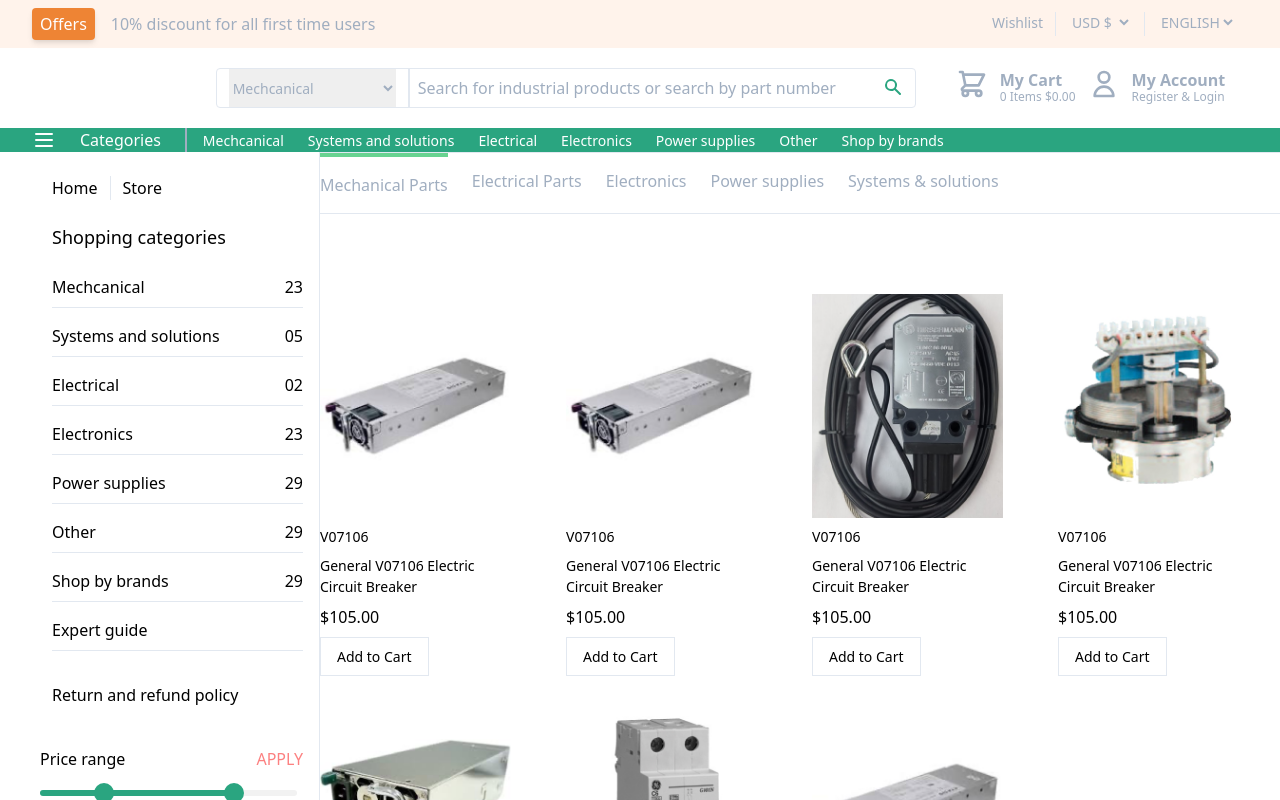
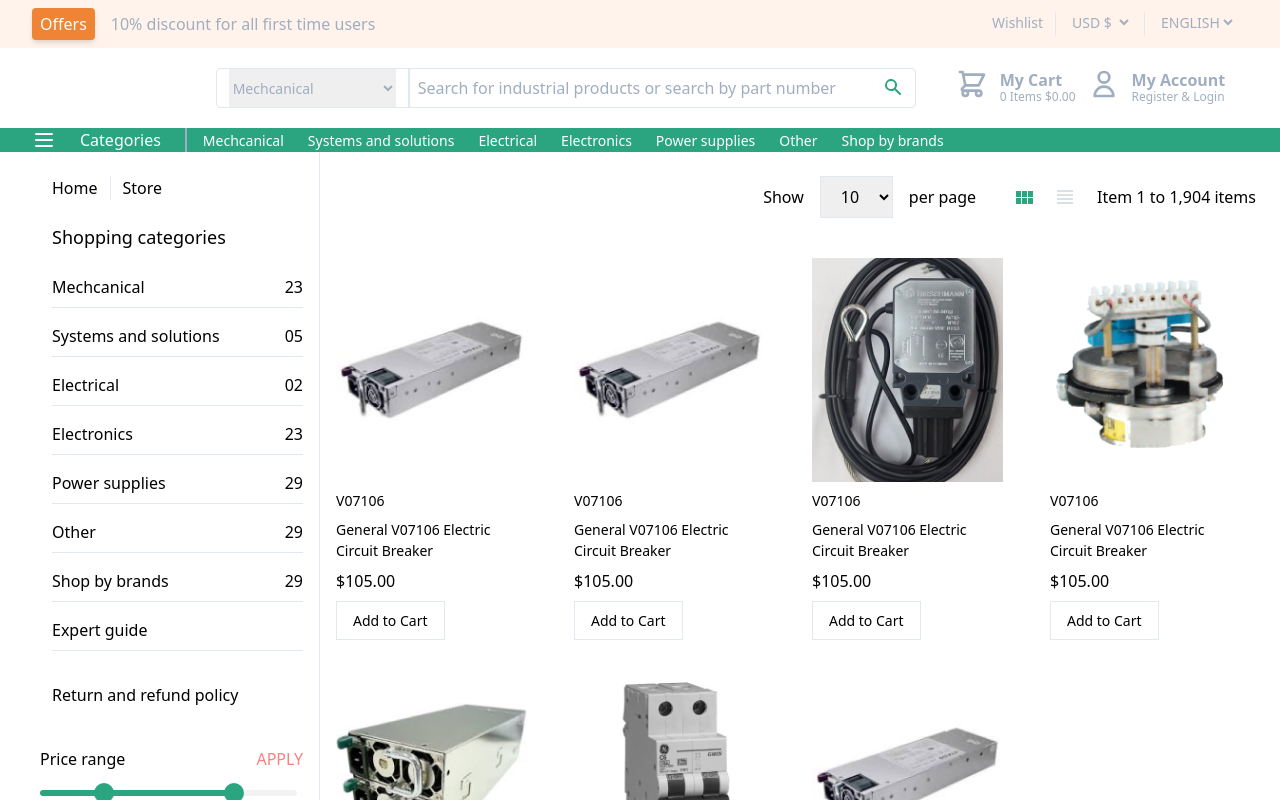
Before and after one commit to AbdulbasitSaid/greaneagle, a Nuxt app: page /store in a window 1280 px wide. Shown: the top 800 px of the page. Built offline with nearby package versions, Linux system fonts and the light colour scheme.

Commit message:
store page

```diff
--- a/pages/store.vue
+++ b/pages/store.vue
@@ -1,6 +1,177 @@
 <template>
   <div>
-    <products></products>
+    <!-- top -->
+    <div class="flex p-6 justify-end items-center gap-10">
+      <div class="flex items-center gap-4">
+        <p>Show</p>
+        <select name="number" id="number" class="py-2 px-4 border">
+          <option value="10">10</option>
+          <option value="20">20</option>
+          <option value="30">30</option>
+        </select>
+        <p>per page</p>
+      </div>
+      <div class="flex items-center gap-6">
+        <svg
+          width="57"
+          height="14"
+          viewBox="0 0 57 14"
+          fill="none"
+          xmlns="http://www.w3.org/2000/svg"
+        >
+          <mask
+            id="mask0"
+            mask-type="alpha"
+            maskUnits="userSpaceOnUse"
+            x="41"
+            y="0"
+            width="16"
+            height="14"
+          >
+            <path
+              fill-rule="evenodd"
+              clip-rule="evenodd"
+              d="M41 10H57V8H41V10ZM41 14H57V12H41V14ZM41 6H57V4H41V6ZM41 0V2H57V0H41Z"
+              fill="white"
+            />
+          </mask>
+          <g mask="url(#mask0)">
+            <rect x="24" y="-18" width="50" height="50" fill="#D9E1E7" />
+            <mask
+              id="mask1"
+              mask-type="alpha"
+              maskUnits="userSpaceOnUse"
+              x="24"
+              y="-18"
+              width="50"
+              height="50"
+            >
+              <rect x="24" y="-18" width="50" height="50" fill="white" />
+            </mask>
+            <g mask="url(#mask1)"></g>
+          </g>
+          <path
+            fill-rule="evenodd"
+            clip-rule="evenodd"
+            d="M0 7H5V1H0V7ZM0 14H5V8H0V14ZM6 14H11V8H6V14ZM12 14H17V8H12V14ZM6 7H11V1H6V7ZM12 1V7H17V1H12Z"
+            fill="#2AA580"
+          />
+          <mask
+            id="mask2"
+            mask-type="alpha"
+            maskUnits="userSpaceOnUse"
+            x="0"
+            y="1"
+            width="17"
+            height="13"
+          >
+            <path
+              fill-rule="evenodd"
+              clip-rule="evenodd"
+              d="M0 7H5V1H0V7ZM0 14H5V8H0V14ZM6 14H11V8H6V14ZM12 14H17V8H12V14ZM6 7H11V1H6V7ZM12 1V7H17V1H12Z"
+              fill="white"
+            />
+          </mask>
+          <g mask="url(#mask2)">
+            <rect x="-17" y="-17" width="50" height="50" fill="#2AA580" />
+            <mask
+              id="mask3"
+              mask-type="alpha"
+              maskUnits="userSpaceOnUse"
+              x="-17"
+              y="-17"
+              width="50"
+              height="50"
+            >
+              <rect x="-17" y="-17" width="50" height="50" fill="white" />
+            </mask>
+            <g mask="url(#mask3)"></g>
+          </g>
+        </svg>
+        <div>Item 1 to 1,904 items</div>
+      </div>
+    </div>
+    <!-- end top -->
+    <div class="p-4 grid grid-cols-4 gap-6">
+      <div class="flex-col w-48 space-y-2">
+        <div class="">
+          <img class="h-56" src="~/assets/images/product1.png" alt="" />
+        </div>
+        <div class="text-sm font-thin">V07106</div>
+        <div class="text-sm font-thin">
+          General V07106 Electric Circuit Breaker
+        </div>
+        <div>$105.00</div>
+        <button class="border px-4 py-2 text-sm">Add to Cart</button>
+      </div>
+
+      <div class="flex-col w-48 space-y-2">
+        <div class="">
+          <img class="h-56" src="~/assets/images/product1.png" alt="" />
+        </div>
+        <div class="text-sm font-thin">V07106</div>
+        <div class="text-sm font-thin">
+          General V07106 Electric Circuit Breaker
+        </div>
+        <div>$105.00</div>
+        <button class="border px-4 py-2 text-sm">Add to Cart</button>
+      </div>
+      <div class="flex-col w-48 space-y-2">
+        <div class="">
+          <img class="h-56" src="~/assets/images/product2.png" alt="" />
+        </div>
+        <div class="text-sm font-thin">V07106</div>
+        <div class="text-sm font-thin">
+          General V07106 Electric Circuit Breaker
+        </div>
+        <div>$105.00</div>
+        <button class="border px-4 py-2 text-sm">Add to Cart</button>
+      </div>
+      <div class="flex-col w-48 space-y-2">
+        <div class="">
+          <img class="h-56" src="~/assets/images/product3.png" alt="" />
+        </div>
+        <div class="text-sm font-thin">V07106</div>
+        <div class="text-sm font-thin">
+          General V07106 Electric Circuit Breaker
+        </div>
+        <div>$105.00</div>
+        <button class="border px-4 py-2 text-sm">Add to Cart</button>
+      </div>
+      <div class="flex-col w-48 space-y-2">
+        <div class="">
+          <img class="h-56" src="~/assets/images/product4.png" alt="" />
+        </div>
+        <div class="text-sm font-thin">V07106</div>
+        <div class="text-sm font-thin">
+          General V07106 Electric Circuit Breaker
+        </div>
+        <div>$105.00</div>
+        <button class="border px-4 py-2 text-sm">Add to Cart</button>
+      </div>
+      <div class="flex-col w-48 space-y-2">
+        <div class="">
+          <img class="h-56" src="~/assets/images/product5.png" alt="" />
+        </div>
+        <div class="text-sm font-thin">V07106</div>
+        <div class="text-sm font-thin">
+          General V07106 Electric Circuit Breaker
+        </div>
+        <div>$105.00</div>
+        <button class="border px-4 py-2 text-sm">Add to Cart</button>
+      </div>
+      <div class="flex-col w-48 space-y-2">
+        <div class="">
+          <img class="h-56" src="~/assets/images/product1.png" alt="" />
+        </div>
+        <div class="text-sm font-thin">V07106</div>
+        <div class="text-sm font-thin">
+          General V07106 Electric Circuit Breaker
+        </div>
+        <div>$105.00</div>
+        <button class="border px-4 py-2 text-sm">Add to Cart</button>
+      </div>
+    </div>
   </div>
 </template>
 
```
